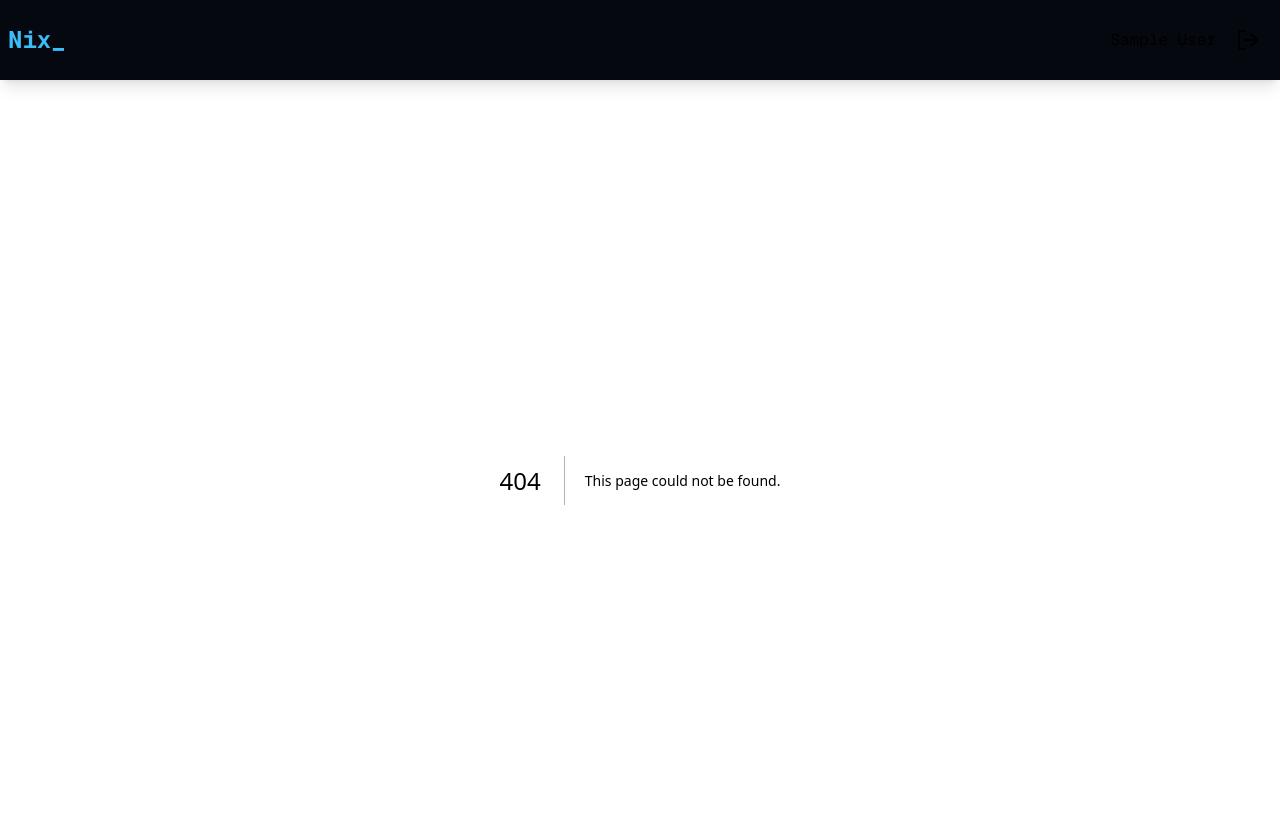
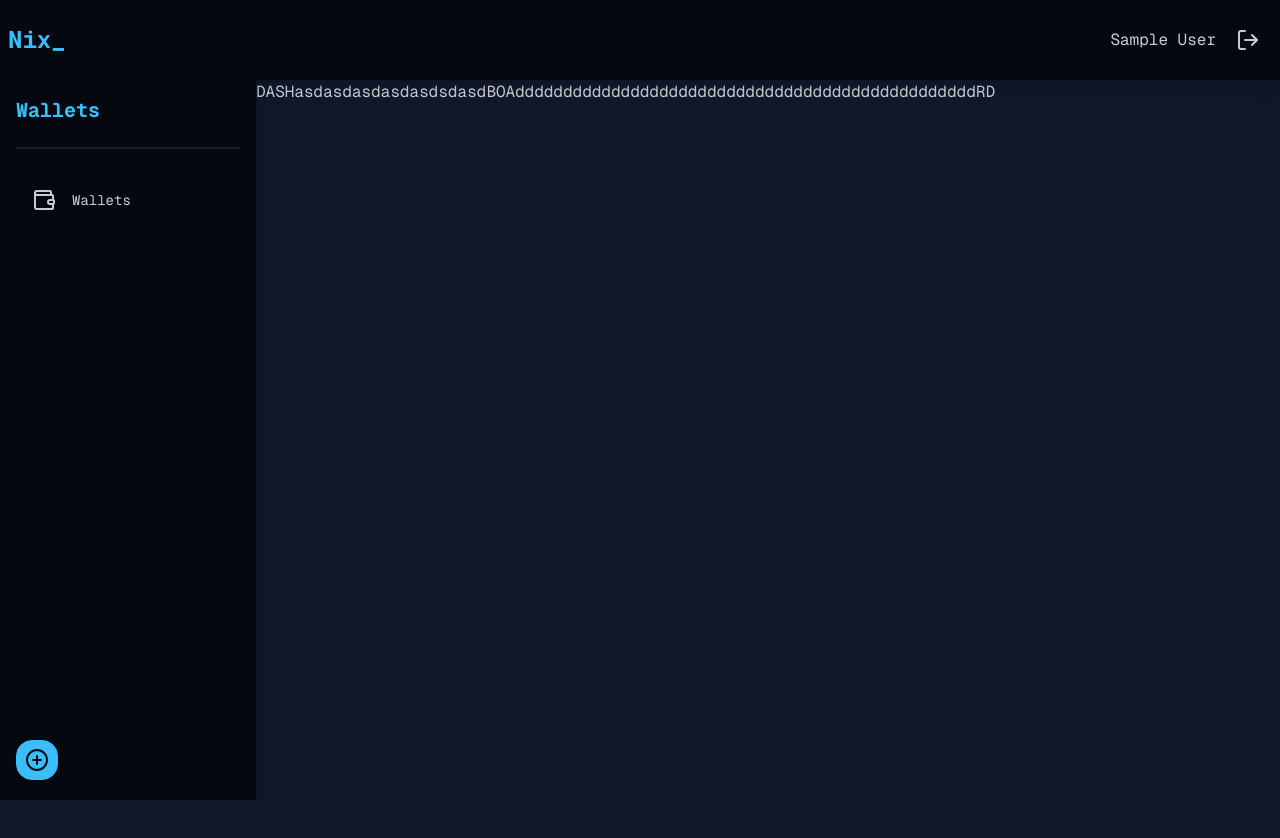
Before and after one commit to Clavi-K/NixApp, a Next.js app: page /dashboard in a window 1280 px wide. Before the commit this address had no page. Shown: the top 838 px of the page. After the commit the page ends 800 px from the top, so only its background shows below. Built offline with nearby package versions, Linux system fonts and the light colour scheme; sample sign-in values are in the browser's storage.

Commit message:
termanda la parte de login/register, avances con el sidebar, implementación de lógica para el dashboard

```diff
--- /dev/null
+++ b/src/app/dashboard/layout.jsx
@@ -0,0 +1,22 @@
+"use client"
+
+import { useAuth } from '@/context/AuthContext';
+import { useEffect } from 'react';
+
+import Sidebar from "@/components/Sidebar";
+
+export default function DashboardLayout({ children }) {
+
+    const { user } = useAuth()
+
+    useEffect(() => {
+        if (!user) redirect("/user/login")
+    }, [])
+
+    return (
+        <div className='flex'>
+            <Sidebar />
+            {children}
+        </div>
+    );
+}
--- /dev/null
+++ b/src/app/dashboard/page.jsx
@@ -0,0 +1,3 @@
+export default function Dashboard() {
+    return (<div>DASHasdasdasdasdasdsdasdBOAddddddddddddddddddddddddddddddddddddddddddddddddRD</div>)
+}
--- a/src/app/page.js
+++ b/src/app/page.js
@@ -3,7 +3,6 @@
 import { useAuth } from "@/context/AuthContext";
 import { redirect } from "next/navigation";
 import { useEffect } from "react";
-import Sidebar from "@/components/Sidebar";
 
 export default function Home() {
 
@@ -15,7 +14,7 @@ export default function Home() {
 
   return (
     <div>
-      <Sidebar />
+
     </div>
   );
 }
--- a/src/app/user/login/page.jsx
+++ b/src/app/user/login/page.jsx
@@ -12,7 +12,7 @@ export default function Login() {
     const { user, setUser } = useAuth()
 
     useEffect(() => {
-        if (user) redirect("/")
+        if (user) redirect("/dashboard")
     }, [])
 
     const [errors, setErrors] = useState({})
@@ -54,7 +54,7 @@ export default function Login() {
             localStorage.setItem("nixAccessToken", userRes.accessToken)
             const user = jwtDecode(userRes.accessToken)
             setUser(user._doc ? user._doc : user)
-            redirect("/")
+            redirect("/dashboard")
         } else if (userRes.error) {
 
             if (userRes.error.includes("password")) {
--- a/src/app/user/register/page.jsx
+++ b/src/app/user/register/page.jsx
@@ -12,7 +12,7 @@ export default function Register() {
     const { user, setUser } = useAuth()
 
     useEffect(() => {
-        if (user) redirect("/")
+        if (user) redirect("/dashboard")
     }, [])
 
     const [alert, setAlert] = useState({
@@ -107,7 +107,7 @@ export default function Register() {
             const user = jwtDecode(userRes.accessToken)
             setUser(user._doc ? user._doc : user)
             setLoading(false)
-            redirect("/")
+            redirect("/dashboard")
         } else if (userRes.error) {
             setLoading(false)
             handleAlert({ visible: true, msg: userRes.error })
--- /dev/null
+++ b/src/app/wallet/create/page.jsx
@@ -0,0 +1,3 @@
+export default function WalletCreation() {
+    return <div>Wallet creation</div>
+}
--- a/src/components/Modal.jsx
+++ b/src/components/Modal.jsx
@@ -1,17 +1,18 @@
 "use client"
 
-export default function Modal(params) {
+export default function Modal({ title, text, actionBtnText, actionBtnCallback, modalClass, setModalClass }) {
 
 
     const handleCloseBtn = () => {
-        params.modalState.setModalClass("")
+        setModalClass("")
     }
 
-    return (<dialog id="modalTest" className={`modal ${params.modalState.modalClass}`}>
+    return (<dialog id="modalTest" className={`modal ${modalClass}`}>
         <div className="modal-box">
-            <h3 className="text-lg font-bold">Confirmation</h3>
-            <p className="py-4">Are you sure you want to log out?</p>
+            <h3 className="text-lg font-bold">{title}</h3>
+            <p className="py-4">{text}</p>
             <div className="modal-action">
+                <button className="btn btn-primary fixed left-6" onClick={actionBtnCallback}>{actionBtnText}</button>
                 <form method="dialog">
                     <button className="btn" onClick={handleCloseBtn}>Close</button>
                 </form>
--- a/src/components/Navbar.jsx
+++ b/src/components/Navbar.jsx
@@ -15,33 +15,39 @@ export default function Navbar() {
     const [modalClass, setModalClass] = useState("")
 
     const handleLogoutBtn = async () => {
+        setModalClass("modal-open")
+    }
 
-        setModalClass("modal-open")
+    const handleLogoutCallback = async () => {
+        const userToken = localStorage.getItem("nixAccessToken")
 
-        /*  const userToken = localStorage.getItem("nixAccessToken")
+        if (userToken) {
+            await logoutUser(userToken)
+            localStorage.removeItem("nixAccessToken")
+            setUser(null)
+        }
 
-         if (userToken) {
-             await logoutUser(userToken)
-             localStorage.removeItem("nixAccessToken")
-             setUser(null)
-         }
+        setModalClass("")
+        redirect("/user/login")
+    }
 
-         redirect("/user/login") */
+    const handleHomeRedirect = () => {
+        if (user) redirect("/dashboard")
     }
 
     return (<div className="navbar bg-navbar shadow-lg h-20">
         <div className="navbar-start">
-            <h3 className="text-2xl text-primary font-bold">Nix_</h3>
+            <h3 className="text-2xl text-primary font-bold cursor-pointer transition-all transition-discrete hover:text-3xl" onClick={handleHomeRedirect}>Nix_</h3>
         </div>
         <div className="navbar-center"></div>
 
-        {/* <div className="navbar-end" hidden={!user}> */}
-        <div className="navbar-end" hidden={false}>
+        <div className="navbar-end" hidden={!user}>
+            {/* <div className="navbar-end" hidden={false}> */}
             <p className="mr-5 transition-all transition-discrete hover:text-primary">{user?.name}</p>
             <LogOut className="transition-all transition-discrete hover:text-error mr-3" onClick={handleLogoutBtn} />
         </div>
 
-        <Modal title="test" text="a" callback="" modalState={{ modalClass, setModalClass }} />
+        <Modal title="Confirmation" text="Do you want to log out?" actionBtnText="Log out" actionBtnCallback={handleLogoutCallback} modalClass={modalClass} setModalClass={setModalClass} />
 
     </div>)
 }
--- a/src/components/Sidebar.jsx
+++ b/src/components/Sidebar.jsx
@@ -1,7 +1,16 @@
-import { Wallet, CirclePlus} from "lucide-react"
+"use client"
+
+import { Wallet, CirclePlus } from "lucide-react"
+import { redirect } from "next/navigation"
+
+const handleWalletCreationBtn = () => {
+    redirect("/wallet/create")
+}
 
 export default function Sidebar() {
     return (<div className="w-64 p-4 bg-navbar shadow-lg sticky top-0" style={{ height: "calc(100vh - 5rem)" }}>
+        <h1 className="text-xl text-primary font-bold">Wallets</h1>
+        <div className="divider"></div>
         <ul className="list rounded-box">
 
             <li className="list-row flex items-center transition-all transition-discrete hover:bg-primary hover:text-neutral hover:font-bold hover:cursor-pointer">
@@ -10,5 +19,10 @@ export default function Sidebar() {
             </li>
 
         </ul>
+        <button className="btn btn-primary fixed bottom-5 px-2 rounded-2xl " onClick={handleWalletCreationBtn}>
+            <div className="tooltip tooltip-right" data-tip="Create Wallet">
+                <CirclePlus />
+            </div>
+        </button>
     </div>)
 }
```
